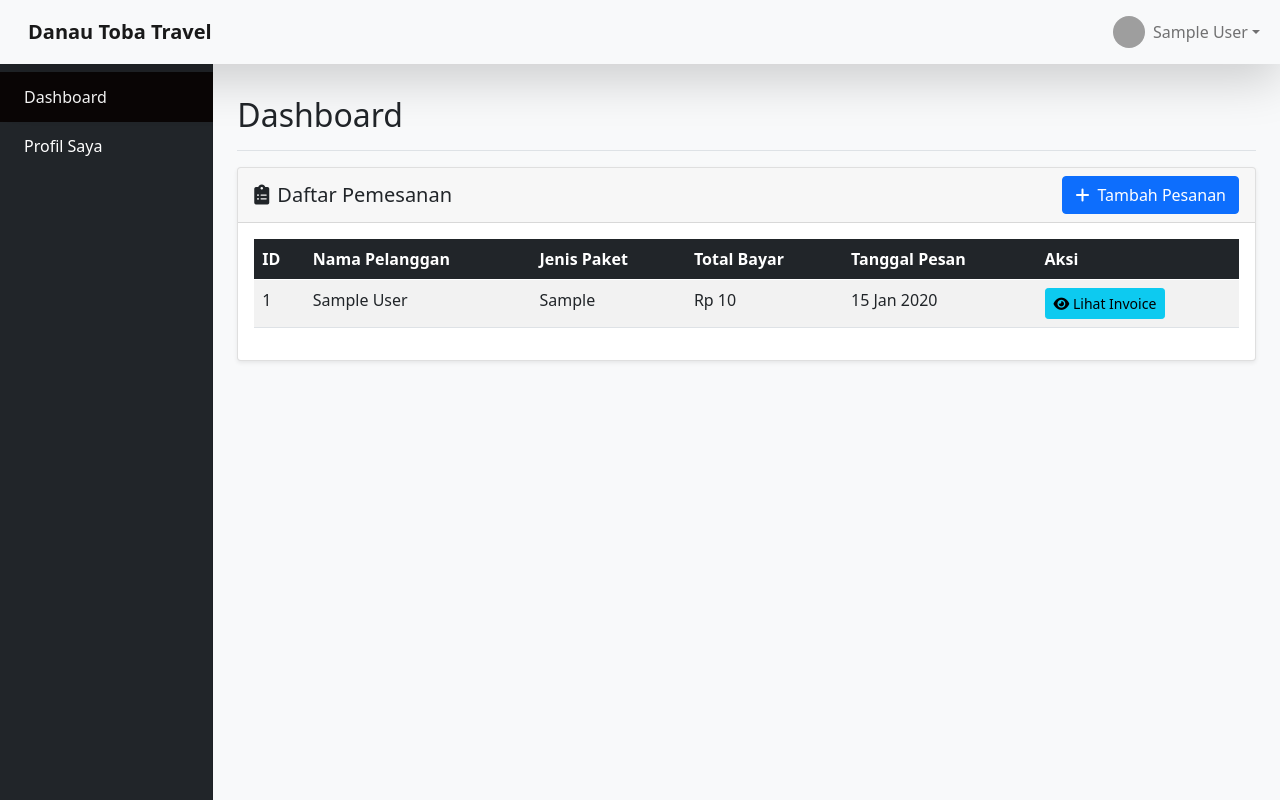
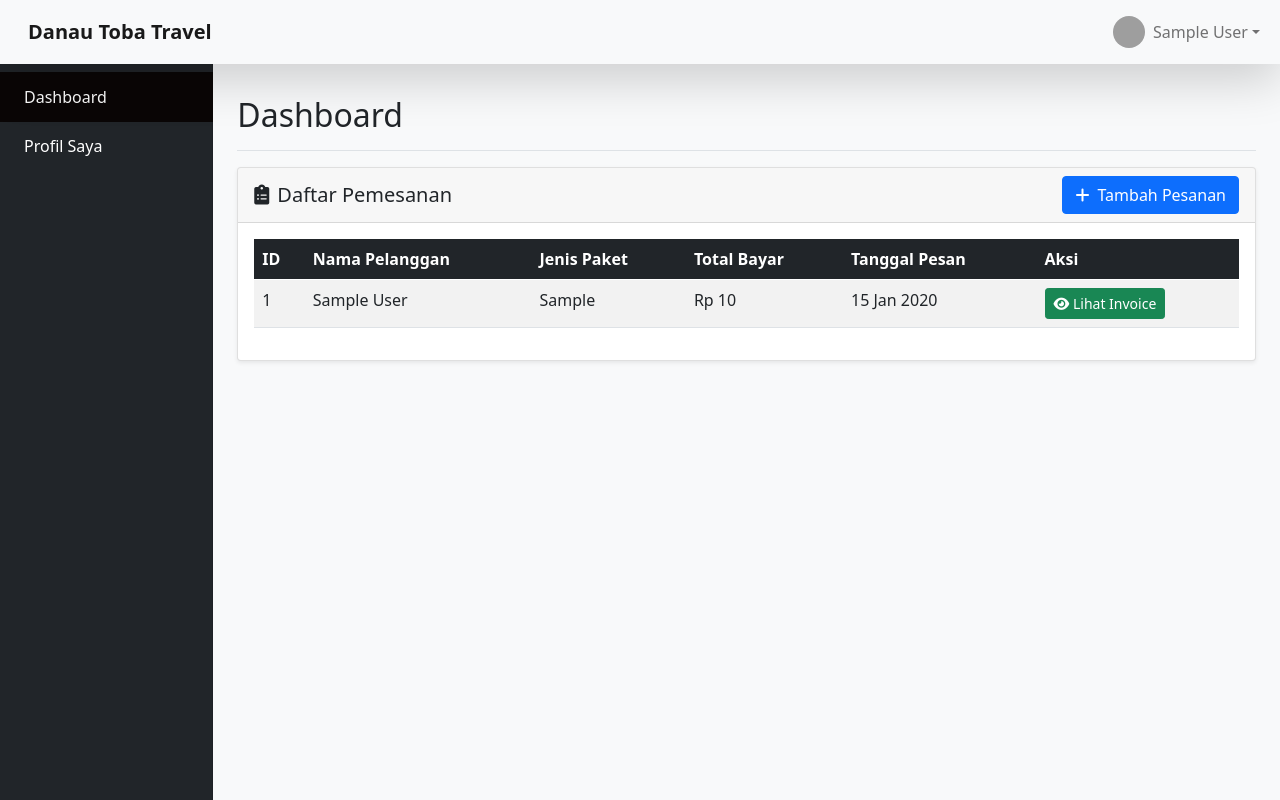
Before and after one commit to fakhrizamaris/smart-toursim2, a PHP site: page /dashboard.php in a window 1280 px wide. Run offline with PHP 8.4, Linux system fonts and the light colour scheme; the visitor is signed in with stand-in values (Sample User, id 1); tables that the repository leaves empty or names only in its code hold one stand-in row (values such as "Sample post"); grey boxes are pictures that could not be loaded.

Commit message:
update invoice

```diff
--- a/dashboard.php
+++ b/dashboard.php
@@ -128,7 +128,7 @@ if ($result && mysqli_num_rows($result) > 0) {
                         <td>Rp <?= number_format($data['total_bayar'], 0, ',', '.') ?></td>
                         <td><?= date('d M Y', strtotime($data['tgl_pemesanan'])) ?></td>
                         <td>
-                          <a href="invoice.php?id=<?= $data['id'] ?>" class="btn btn-info btn-sm">
+                          <a href="invoice.php?id=<?= $data['id'] ?>" class="btn btn-success btn-sm">
                             <i class="fas fa-eye"></i> Lihat Invoice
                           </a>
                         </td>
```
Also changed, not shown: uploads/user5_68a7ea133f94d9.53653262.jpg (added).
